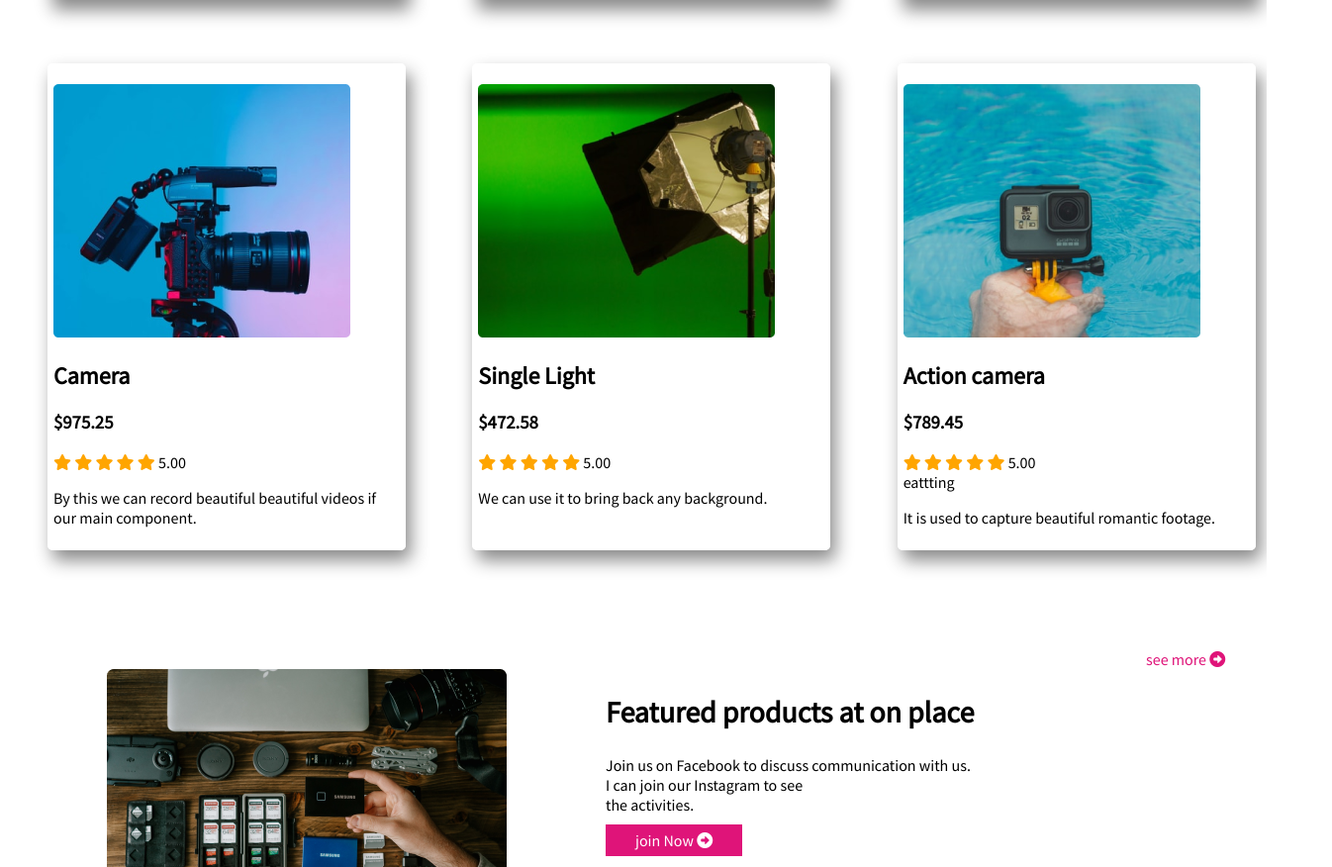
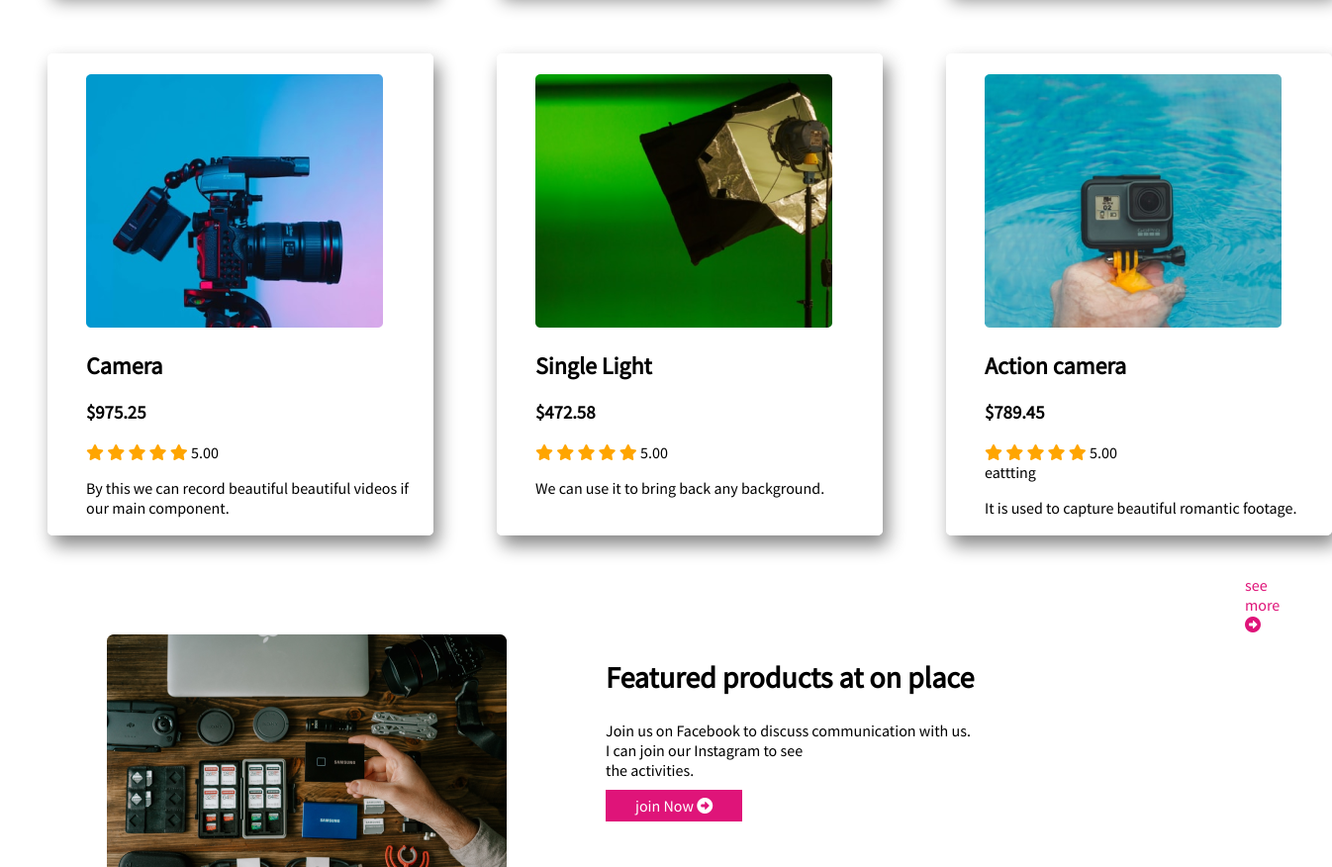
Before and after one commit to shajib2/assignment-2, a plain HTML site: page index.html in a window 1280 px wide. Shown: the part 1899-2775 px from the top of the page at 99% size, 1346 px wide, since content can reach past the window. Drawn offline with Linux system fonts and the light colour scheme.

Commit message:
add anya all

```diff
--- a/styles/style.css
+++ b/styles/style.css
@@ -84,11 +84,11 @@ div ul li{
     border-radius: 5px;
     width: 350px;
     height: 450px;
-    padding: 20px 5px;
+    padding: 20px 0px 15px 38px;
     justify-content: space-between;
  }
  .see-more-battoms{
-     padding-left: 1150px;
+     padding-left: 1250px;
  }
 
  #see-more-battom{
```
Also changed, not shown: index.html (+1 -1 lines).
